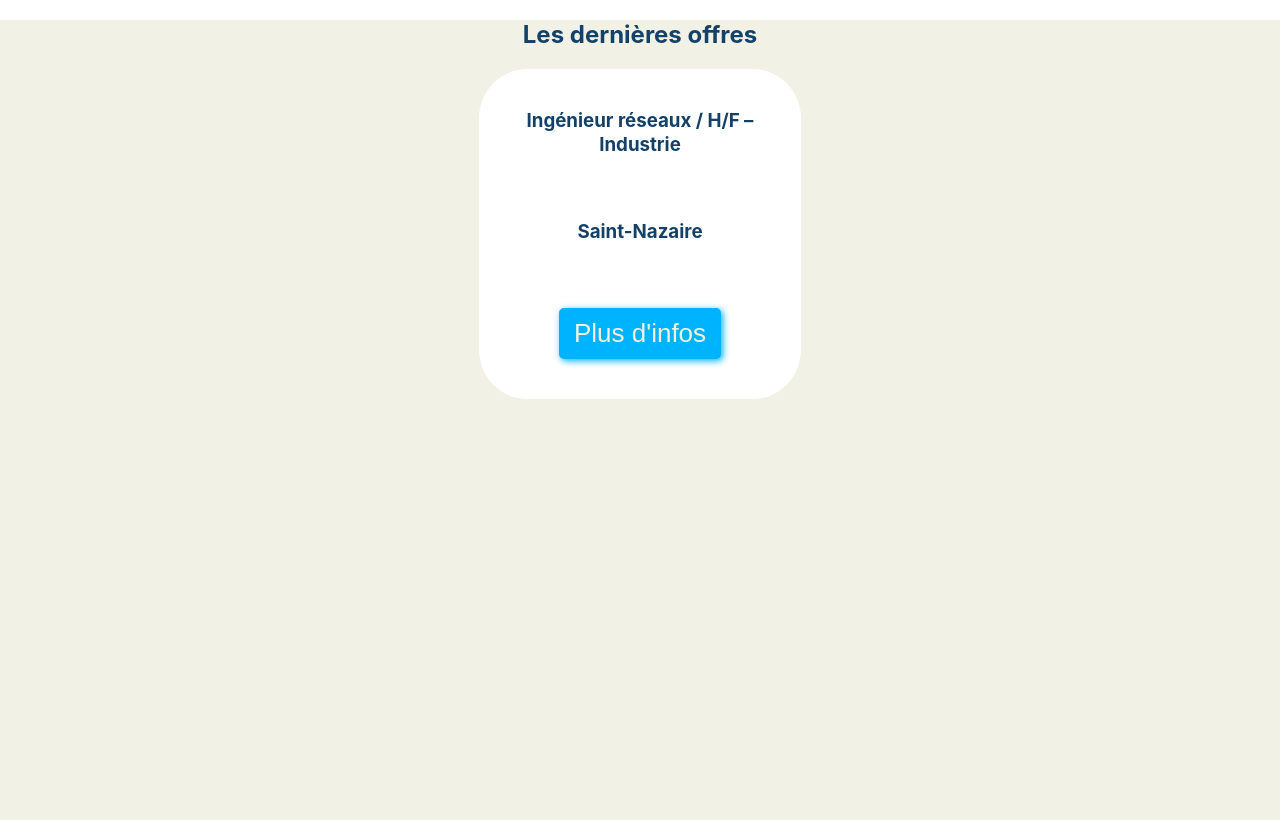
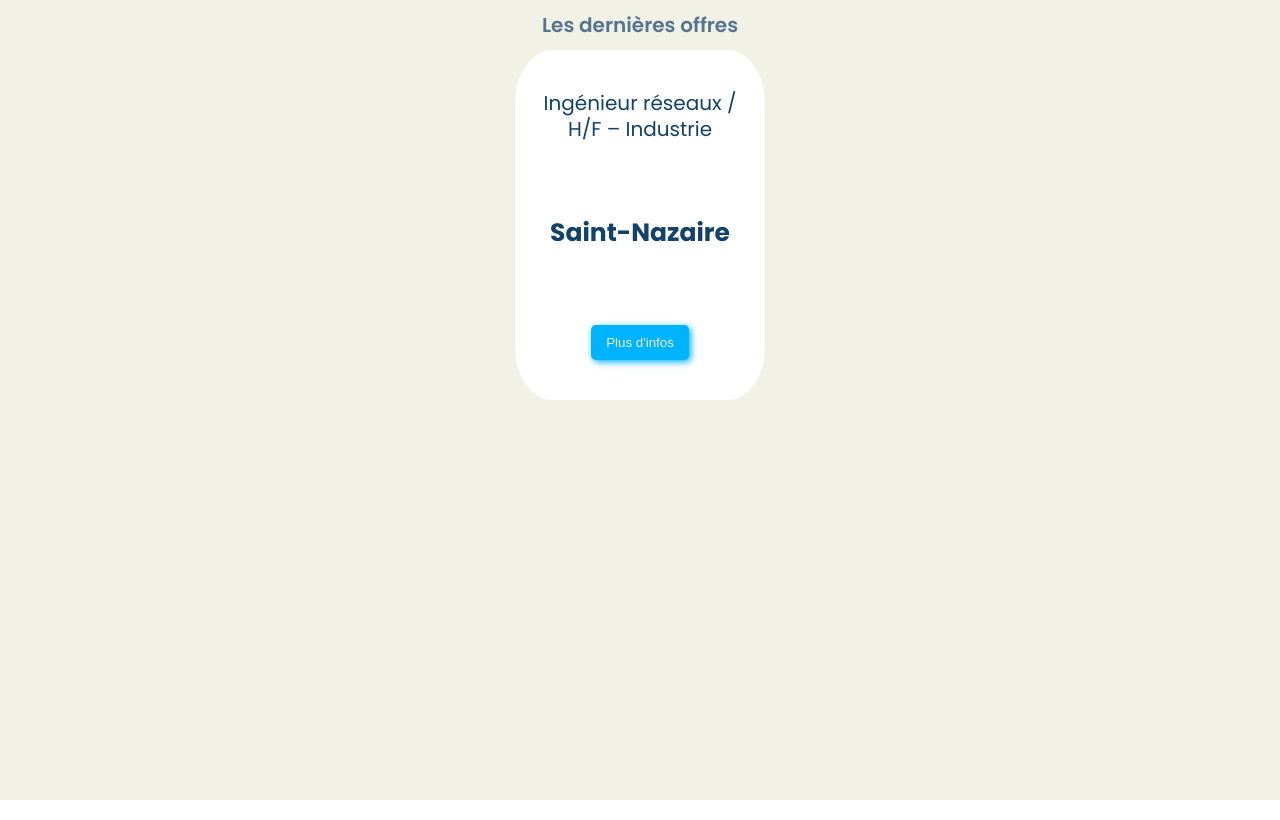
Before and after one commit to brrrrrbrrrr/Project_3-Wild-Code-School, a React (Vite) app in the folder frontend/: page / in a window 1280 px wide. Built offline with nearby package versions, Linux system fonts and the light colour scheme.

Commit message:
create objs offer

```diff
--- a/frontend/index.html
+++ b/frontend/index.html
@@ -4,6 +4,10 @@
     <meta charset="UTF-8" />
     <link rel="icon" type="image/svg+xml" href="/src/favicon.svg" />
     <meta name="viewport" content="width=device-width, initial-scale=1.0" />
+    <link
+      href="https://fonts.googleapis.com/css2?family=Poppins:wght@400;500;600;700&display=swap"
+      rel="stylesheet"
+    />
     <title>Vite App</title>
   </head>
   <body>
--- a/frontend/src/App.css
+++ b/frontend/src/App.css
@@ -1,56 +1,61 @@
+/* variables */
+:root {
+  --background-color: #f1f1e6;
+  --primary-color: #134168;
+  --second-color: #00b3ff;
+  --extra-color: #dea01e;
+  --alert-color: #aa4269;
+  --regular-size: 24px;
+  --regular-font: Poppins, 400, sans-serif;
+  --second-font: Poppins, 600, sans-serif;
+  --bold-font: Poppins, 800, sans-serif;
+  --btn-font: Poppins, 500, sans-serif;
+}
+
+/* zeroing */
+*,
+*::before,
+*::after {
+  padding: 0;
+  margin: 0;
+  border: 0;
+  box-sizing: border-box;
+}
+a {
+  text-decoration: none;
+}
+ul,
+ol,
+li {
+  list-style: none;
+}
+img {
+  vertical-align: top;
+}
+h1,
+h2,
+h3,
+h4,
+h5,
+h6 {
+  font-weight: inherit;
+  font-size: inherit;
+}
+html,
 body {
   margin: 0;
-  font-family: -apple-system, BlinkMacSystemFont, "Segoe UI", "Roboto", "Oxygen",
-    "Ubuntu", "Cantarell", "Fira Sans", "Droid Sans", "Helvetica Neue",
-    sans-serif;
-  -webkit-font-smoothing: antialiased;
-  -moz-osx-font-smoothing: grayscale;
+  height: 100%;
+  line-height: 1;
+  font-family: Poppins;
 }
-
-code {
-  font-family: source-code-pro, Menlo, Monaco, Consolas, "Courier New",
-    monospace;
-}
-
-.App {
-  text-align: center;
-}
-
-.App-logo {
-  height: 40vmin;
-  pointer-events: none;
-}
-
-@media (prefers-reduced-motion: no-preference) {
-  .App-logo {
-    animation: App-logo-spin infinite 20s linear;
-  }
-}
-
-.App-header {
-  background-color: #282c34;
-  min-height: 100vh;
+.wrapper {
+  min-height: 100%;
   display: flex;
   flex-direction: column;
-  align-items: center;
-  justify-content: center;
-  font-size: calc(10px + 2vmin);
-  color: white;
 }
-
-.App-link {
-  color: #61dafb;
+main {
+  flex: 1 1 auto;
 }
-
-@keyframes App-logo-spin {
-  from {
-    transform: rotate(0deg);
-  }
-  to {
-    transform: rotate(360deg);
-  }
+body._lock {
+  overflow: hidden;
 }
-
-button {
-  font-size: calc(10px + 2vmin);
-}
--- a/frontend/src/components/bodyOffres/BodyOffres.css
+++ b/frontend/src/components/bodyOffres/BodyOffres.css
@@ -2,10 +2,17 @@
   width: 100%;
   height: 100vh;
   background-color: #f1f1e6;
+  justify-content: center;
+  align-items: center;
+  text-align: center;
 }
 
 .body-title {
-  color: #134168;
+  color: var(--primary-color);
+  padding: 15px 0;
+  font-weight: 600;
+  font-size: 20px;
+  opacity: 0.7;
 }
 .offre-wrapper {
   display: flex;
@@ -15,7 +22,7 @@
 .offre-container {
   border-radius: 15%;
   background-color: #fff;
-  width: 282px;
+  width: 250px;
   margin-bottom: 75px;
   margin-left: 30px;
   margin-right: 30px;
@@ -25,7 +32,7 @@
   flex-direction: column;
   align-items: center;
   padding: 40px 20px;
-  height: 250px;
+  height: 350px;
   justify-content: space-between;
 }
 .offre-container:hover,
@@ -40,6 +47,16 @@
   color: #134168;
   margin: 0;
 }
+
+.offre-title {
+  font-size: 20px;
+}
+
+.offre-city {
+  font-weight: bold;
+  font-size: 25px;
+}
+
 .offre-button_info {
   border-style: hidden;
   padding: 10px 15px;
```
Also changed, not shown: 1 other file (tests, documents, lock files or other folders).
